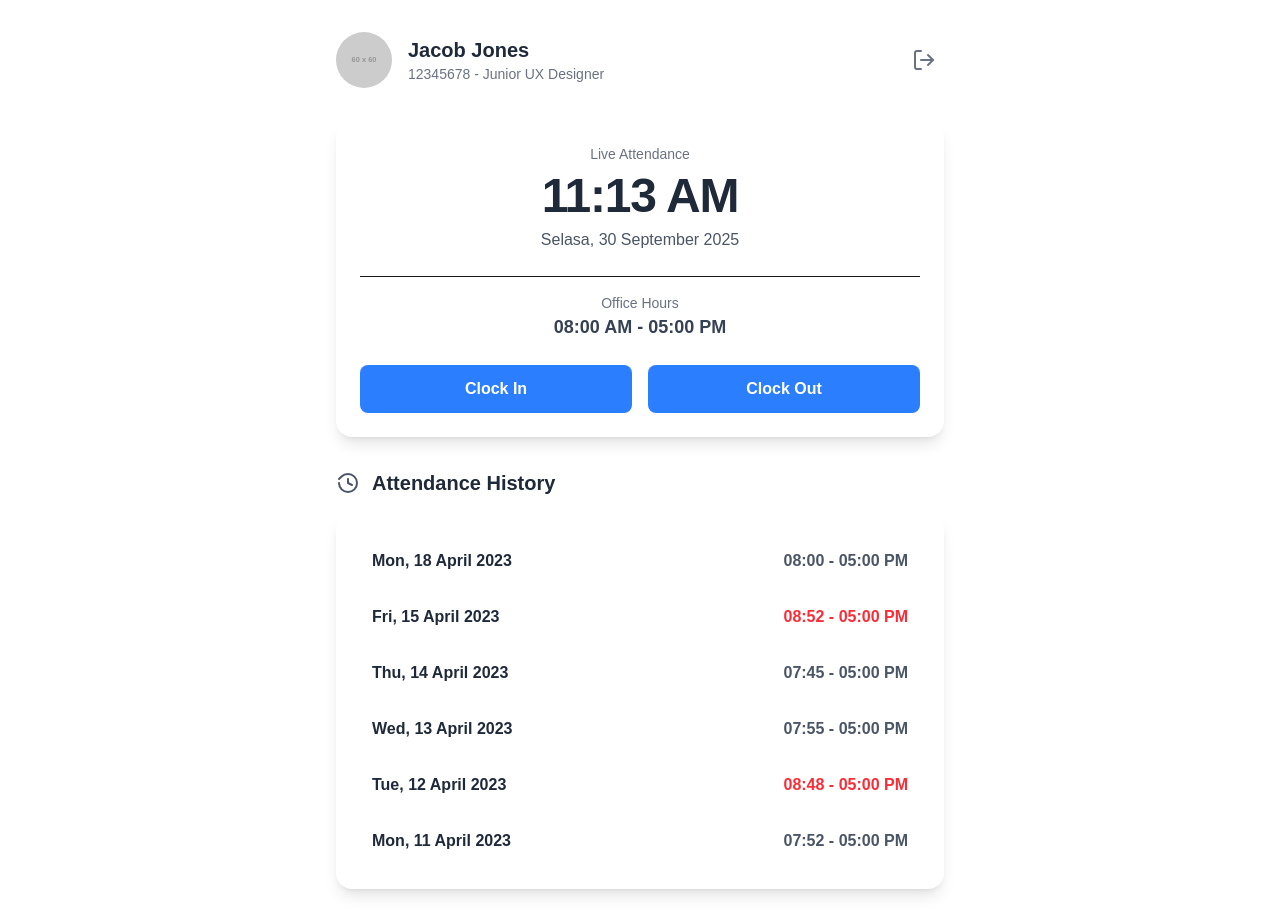
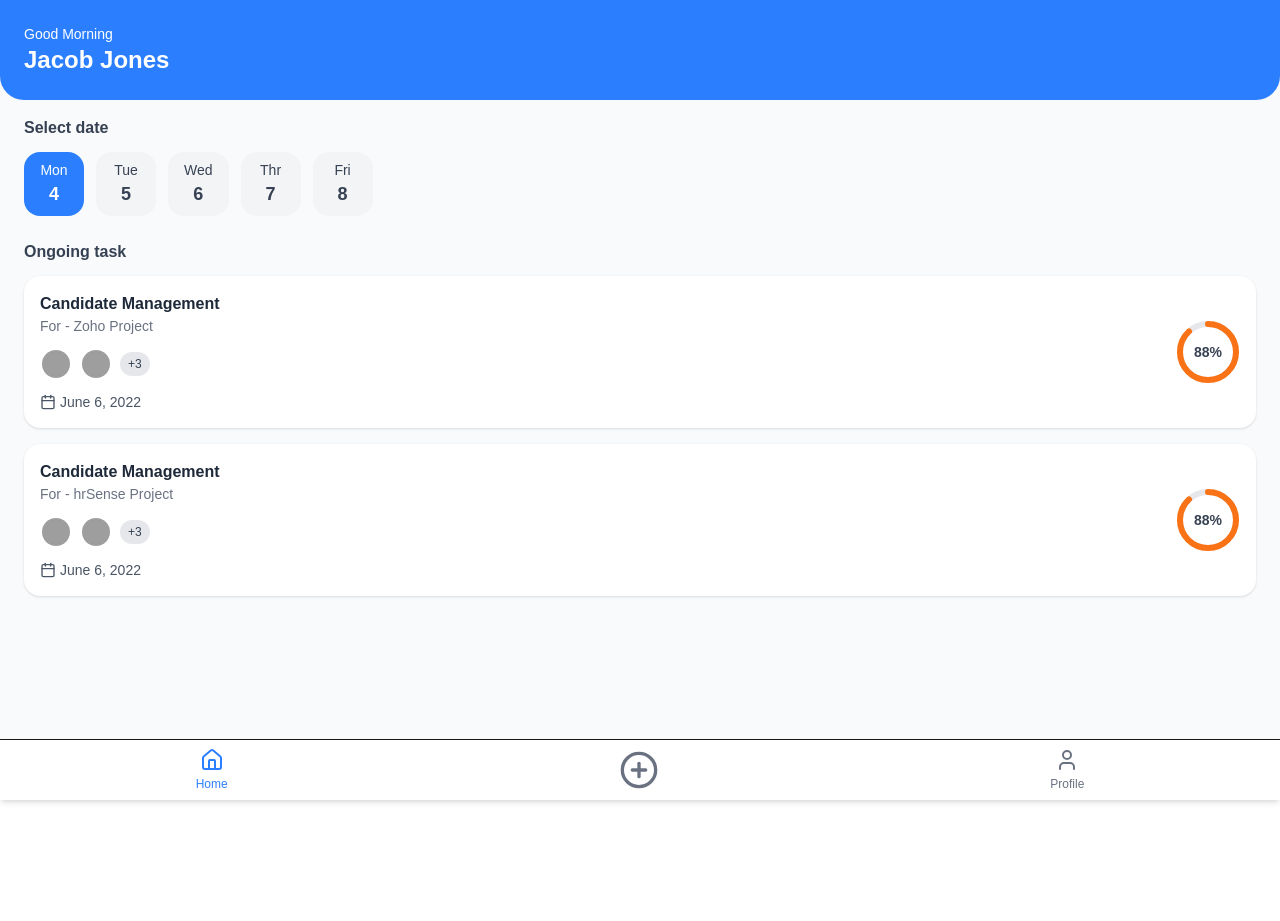
Before and after one commit to amrptraaa/PT-Hanielshen_Internship_Mobile, a Next.js app: page /home in a window 1280 px wide. After the commit the page ends 800 px from the top, so only its background shows below. Built offline with nearby package versions, Linux system fonts and the light colour scheme; grey boxes are pictures that could not be loaded.

Commit message:
Menambahkan buttonNav dan memperbaiki tampilan home

```diff
--- a/src/app/(main)/home/page.tsx
+++ b/src/app/(main)/home/page.tsx
@@ -1,196 +1,139 @@
 "use client";
 
-import React, { useState, useEffect } from "react";
-import { HistoryIcon, LogoutIcon } from "@/components/ui/icons"; // Pastikan path ini benar
+import React from "react";
+import { Calendar } from "lucide-react";
+import BottomNavBar from "@/components/layout/bottomNavBar";
 
-// Tipe data untuk riwayat absensi agar lebih terstruktur
-type AttendanceRecord = {
-  day: string;
-  date: string;
-  checkIn: string;
-  checkOut: string;
-  isLate: boolean;
-};
-
-// Data statis untuk riwayat absensi (sesuai desain)
-const attendanceHistoryData: AttendanceRecord[] = [
+export default function HomePage() {
+  const tasks = [
     {
-    day: "Mon",
-    date: "18 April 2023",
-    checkIn: "08:00",
-    checkOut: "05:00 PM",
-    isLate: false,
+      title: "Candidate Management",
+      project: "Zoho Project",
+      teammates: [
+        "https://i.pravatar.cc/40?img=1",
+        "https://i.pravatar.cc/40?img=2",
+        "https://i.pravatar.cc/40?img=3",
+      ],
+      dueDate: "June 6, 2022",
+      progress: 88,
     },
     {
-    day: "Fri",
-    date: "15 April 2023",
-    checkIn: "08:52",
-    checkOut: "05:00 PM",
-    isLate: true,
-  },
-  {
-    day: "Thu",
-    date: "14 April 2023",
-    checkIn: "07:45",
-    checkOut: "05:00 PM",
-    isLate: false,
-  },
-  {
-    day: "Wed",
-    date: "13 April 2023",
-    checkIn: "07:55",
-    checkOut: "05:00 PM",
-    isLate: false,
-  },
-  {
-    day: "Tue",
-    date: "12 April 2023",
-    checkIn: "08:48",
-    checkOut: "05:00 PM",
-    isLate: true,
-  },
-  {
-    day: "Mon",
-    date: "11 April 2023",
-    checkIn: "07:52",
-    checkOut: "05:00 PM",
-    isLate: false,
+      title: "Candidate Management",
+      project: "hrSense Project",
+      teammates: [
+        "https://i.pravatar.cc/40?img=4",
+        "https://i.pravatar.cc/40?img=5",
+        "https://i.pravatar.cc/40?img=6",
+      ],
+      dueDate: "June 6, 2022",
+      progress: 88,
     },
   ];
 
-export default function HomePage() {
-  const [currentTime, setCurrentTime] = useState(new Date());
-
-  // useEffect untuk mengupdate jam setiap detik
-  useEffect(() => {
-    const timer = setInterval(() => {
-      setCurrentTime(new Date());
-    }, 1000);
-
-    // Membersihkan interval saat komponen tidak lagi digunakan
-    return () => clearInterval(timer);
-  }, []);
-
-  // Fungsi untuk format waktu (HH:MM AM/PM)
-  const formatTime = (date: Date) => {
-    return date.toLocaleTimeString("en-US", {
-      hour: "2-digit",
-      minute: "2-digit",
-      hour12: true,
-    });
-  };
-
-  // Fungsi untuk format tanggal (Contoh: Senin, 18 April 2023)
-  const formatDate = (date: Date) => {
-    return date.toLocaleDateString("id-ID", {
-      // 'id-ID' untuk format bahasa Indonesia
-      weekday: "long",
-      day: "numeric",
-      month: "long",
-      year: "numeric",
-    });
-  };
-
-  const handleClockIn = () => {
-    alert("Simulasi: Anda berhasil Clock In!");
-  };
-
-  const handleClockOut = () => {
-    alert("Simulasi: Anda berhasil Clock Out!");
-  };
-
-  const handleLogout = () => {
-    alert("Simulasi: Anda berhasil Logout!");
-  };
+  const dates = [
+    { day: "Mon", date: "4" },
+    { day: "Tue", date: "5" },
+    { day: "Wed", date: "6" },
+    { day: "Thr", date: "7" },
+    { day: "Fri", date: "8" },
+  ];
 
   return (
-    <div className="w-full max-w-2xl mx-auto px-4 sm:px-6 lg:px-8 py-8">
-      {/* Header Pengguna */}
-      <header className="flex items-center justify-between mb-8">
-        <div className="flex items-center space-x-4">
-          <img
-            src="https://placehold.co/60x60/E2E8F0/4A5568?text=JJ"
-            alt="Foto Profil Jacob Jones"
-            className="w-14 h-14 rounded-full"
-          />
-          <div>
-            <h1 className="text-xl font-bold text-gray-800">Jacob Jones</h1>
-            <p className="text-sm text-gray-500">
-              12345678 - Junior UX Designer
-            </p>
-          </div>
-        </div>
-        <button
-          onClick={handleLogout}
-          className="p-2 text-gray-500 hover:text-gray-700 hover:bg-gray-100 rounded-full transition-colors"
-          aria-label="Logout"
-        >
-          <LogoutIcon className="w-6 h-6" />
-        </button>
-      </header>
-
-      {/* Kartu Absensi Live */}
-      <div className="bg-white shadow-lg rounded-2xl p-6 mb-8 text-center">
-        <p className="text-sm text-gray-500 mb-2">Live Attendance</p>
-        <h2 className="text-5xl font-bold text-gray-800 tracking-tight">
-          {formatTime(currentTime)}
-        </h2>
-        <p className="text-gray-600 mt-2">{formatDate(currentTime)}</p>
-
-        <div className="mt-6 border-t pt-4">
-          <p className="text-sm text-gray-500">Office Hours</p>
-          <p className="text-lg font-semibold text-gray-700">
-            08:00 AM - 05:00 PM
-          </p>
+    <div className="flex flex-col min-h-screen bg-gray-50">
+      {/* Header */}
+      <div className="bg-blue-500 text-white p-6 rounded-b-3xl">
+        <p className="text-sm">Good Morning</p>
+        <h1 className="text-2xl font-bold">Jacob Jones</h1>
       </div>
 
-        {/* Tombol Aksi */}
-        <div className="grid grid-cols-1 sm:grid-cols-2 gap-4 mt-6">
-          <button
-            onClick={handleClockIn}
-            className="w-full px-4 py-3 font-semibold text-white bg-blue-500 rounded-lg hover:bg-blue-600 focus:outline-none focus:ring-2 focus:ring-offset-2 focus:ring-blue-500 transition duration-200"
+      {/* Select date */}
+      <div className="px-6 mt-4">
+        <p className="text-gray-700 font-semibold mb-3">Select date</p>
+        <div className="flex space-x-3 overflow-x-auto">
+          {dates.map((d, i) => (
+            <div
+              key={i}
+              className={`flex flex-col items-center justify-center rounded-2xl px-4 py-2 min-w-[60px] ${
+                i === 0 ? "bg-blue-500 text-white" : "bg-gray-100 text-gray-700"
+              }`}
             >
-            Clock In
-          </button>
-          <button
-            onClick={handleClockOut}
-            className="w-full px-4 py-3 font-semibold text-white bg-blue-500 rounded-lg hover:bg-blue-600 focus:outline-none focus:ring-2 focus:ring-offset-2 focus:ring-blue-500 transition duration-200"
-          >
-            Clock Out
-          </button>
+              <p className="text-sm font-medium">{d.day}</p>
+              <p className="text-lg font-bold">{d.date}</p>
+            </div>
+          ))}
         </div>
       </div>
 
-      {/* Judul Riwayat Absensi */}
-      <div className="flex items-center mb-4">
-        <HistoryIcon className="w-6 h-6 text-gray-600 mr-3" />
-        <h3 className="text-xl font-bold text-gray-800">Attendance History</h3>
-      </div>
-
-      {/* Daftar Riwayat Absensi */}
-      <div className="bg-white shadow-lg rounded-2xl p-4 sm:p-6 space-y-2">
-        {attendanceHistoryData.map((record, index) => (
+      {/* Ongoing tasks */}
+      <div className="px-6 mt-6 flex-1">
+        <p className="text-gray-700 font-semibold mb-3">Ongoing task</p>
+        <div className="space-y-4">
+          {tasks.map((task, i) => (
             <div
-            key={index}
-            className="flex items-center justify-between p-3 rounded-lg hover:bg-gray-50 transition-colors duration-200"
+              key={i}
+              className="bg-white p-4 rounded-2xl shadow flex flex-col sm:flex-row sm:items-center sm:justify-between"
             >
               <div>
-              <p className="font-semibold text-gray-800 text-sm sm:text-base">
-                {record.day}, {record.date}
-              </p>
+                <h3 className="font-semibold text-gray-800">{task.title}</h3>
+                <p className="text-sm text-gray-500">For - {task.project}</p>
+                <div className="flex items-center mt-3 space-x-2">
+                  {task.teammates.slice(0, 2).map((src, j) => (
+                    <img
+                      key={j}
+                      src={src}
+                      alt="avatar"
+                      className="w-8 h-8 rounded-full border-2 border-white"
+                    />
+                  ))}
+                  <span className="bg-gray-200 text-gray-700 text-xs px-2 py-1 rounded-full">
+                    +3
+                  </span>
                 </div>
-            <div>
-              <p
-                className={`font-semibold text-right text-sm sm:text-base ${
-                  record.isLate ? "text-red-500" : "text-gray-600"
-                }`}
-              >
-                {record.checkIn} - {record.checkOut}
-              </p>
+                <div className="flex items-center mt-3 text-sm text-gray-600">
+                  <Calendar className="w-4 h-4 mr-1" />
+                  {task.dueDate}
+                </div>
+              </div>
+              {/* Progress circle */}
+              <div className="mt-4 sm:mt-0">
+                <div className="relative w-16 h-16">
+                  <svg className="w-full h-full -rotate-90">
+                    <circle
+                      cx="50%"
+                      cy="50%"
+                      r="28"
+                      stroke="#E5E7EB"
+                      strokeWidth="6"
+                      fill="transparent"
+                    />
+                    <circle
+                      cx="50%"
+                      cy="50%"
+                      r="28"
+                      stroke="#F97316"
+                      strokeWidth="6"
+                      strokeDasharray={2 * Math.PI * 28}
+                      strokeDashoffset={
+                        2 * Math.PI * 28 * (1 - task.progress / 100)
+                      }
+                      fill="transparent"
+                      strokeLinecap="round"
+                    />
+                  </svg>
+                  <div className="absolute inset-0 flex items-center justify-center">
+                    <span className="text-sm font-semibold text-gray-700">
+                      {task.progress}%
+                    </span>
+                  </div>
+                </div>
               </div>
             </div>
           ))}
         </div>
       </div>
+
+      {/* Bottom Navigation */}
+      <BottomNavBar />
+    </div>
   );
 }
--- a/src/components/layout/bottomNavBar.tsx
+++ b/src/components/layout/bottomNavBar.tsx
@@ -0,0 +1,42 @@
+"use client";
+
+import React from "react";
+import { Home, PlusCircle, User } from "lucide-react";
+import { usePathname, useRouter } from "next/navigation";
+
+const BottomNavBar = () => {
+  const router = useRouter();
+  const pathname = usePathname();
+
+  const navItems = [
+    { label: "Home", icon: Home, href: "/home" },
+    { label: "Add", icon: PlusCircle, href: "/attendance" },
+    { label: "Profile", icon: User, href: "/profile" },
+  ];
+
+  return (
+    <nav className="fixed bottom-0 left-0 right-0 bg-white border-t shadow-md flex justify-around items-center py-2 z-50">
+      {navItems.map((item, idx) => {
+        const isActive = pathname === item.href;
+        const Icon = item.icon;
+
+        return (
+          <button
+            key={idx}
+            onClick={() => router.push(item.href)}
+            className={`flex flex-col items-center ${
+              isActive ? "text-blue-500" : "text-gray-500"
+            }`}
+          >
+            <Icon className={idx === 1 ? "w-10 h-10" : "w-6 h-6"} />
+            {idx !== 1 && ( // jangan kasih label untuk tombol Add biar sesuai desain
+              <span className="text-xs mt-1">{item.label}</span>
+            )}
+          </button>
+        );
+      })}
+    </nav>
+  );
+};
+
+export default BottomNavBar;
```
Also changed, not shown: src/app/(main)/attendance/page.tsx (added). Lines whose indentation alone changed are shown as unchanged.
